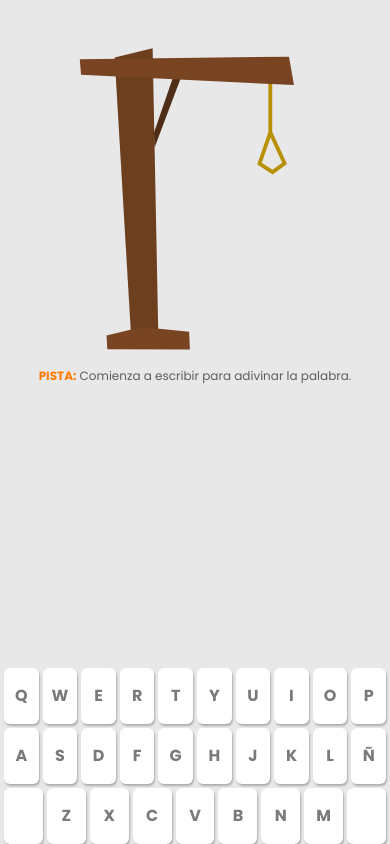
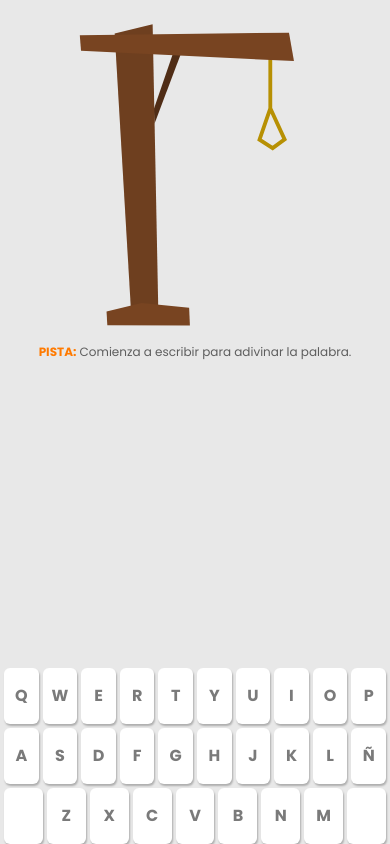
Before and after one commit to JoseBeltre/el_ahorcado, a website with bundled scripts: page src/index.html in a window 390 px wide. Built offline with nearby package versions, Linux system fonts and the light colour scheme; no server answers.

Commit message:
fixings on the design

```diff
--- a/src/index.html
+++ b/src/index.html
@@ -57,14 +57,14 @@
     <link rel="stylesheet" href="./css/styles.css" />
   </head>
   <body
-    class="h-screen max-h-screen bg-background-light font-poppins dark:bg-background-dark"
+    class="h-dvh max-h-dvh bg-background-light font-poppins dark:bg-background-dark"
   >
     <main
-      class="m-auto flex h-screen max-h-screen w-screen flex-col items-center justify-center gap-2"
+      class="m-auto flex h-dvh max-h-dvh w-screen flex-col items-center justify-center gap-2 "
     >
       <!-- Game Board -->
       <!-- Hangman -->
-      <div class="mt-10 max-w-80 sm:mt-0">
+      <div class="mt-4 max-w-80 sm:mt-0">
         <img
           class="hangman mx-auto w-full"
           src="./svgs/hangman-0.svg"
@@ -74,13 +74,13 @@
       <!-- Clue -->
 
       <p
-        class="text-center text-xs leading-4 text-black/60 sm:text-base dark:text-white/30"
+        class="text-center text-xs leading-4 text-black/60 sm:text-base dark:text-white/30 px-2"
       >
         <span class="font-bold text-accent-light">PISTA:</span> Comienza a
         escribir para adivinar la palabra.
       </p>
       <!-- Word Tiles -->
-      <div class="word-container flex flex-wrap justify-center gap-1">
+      <div class="word-container flex flex-wrap justify-center gap-1 px-2">
         <!-- Each letter will be represented by a div with the class "tile" -->
         <!-- The "letter" class will be used to style the letter tiles -->
         <!-- The "hidden" class will be used to hide the letter tiles that are not yet guessed -->
```
Also changed, not shown: src/css/styles.css.
